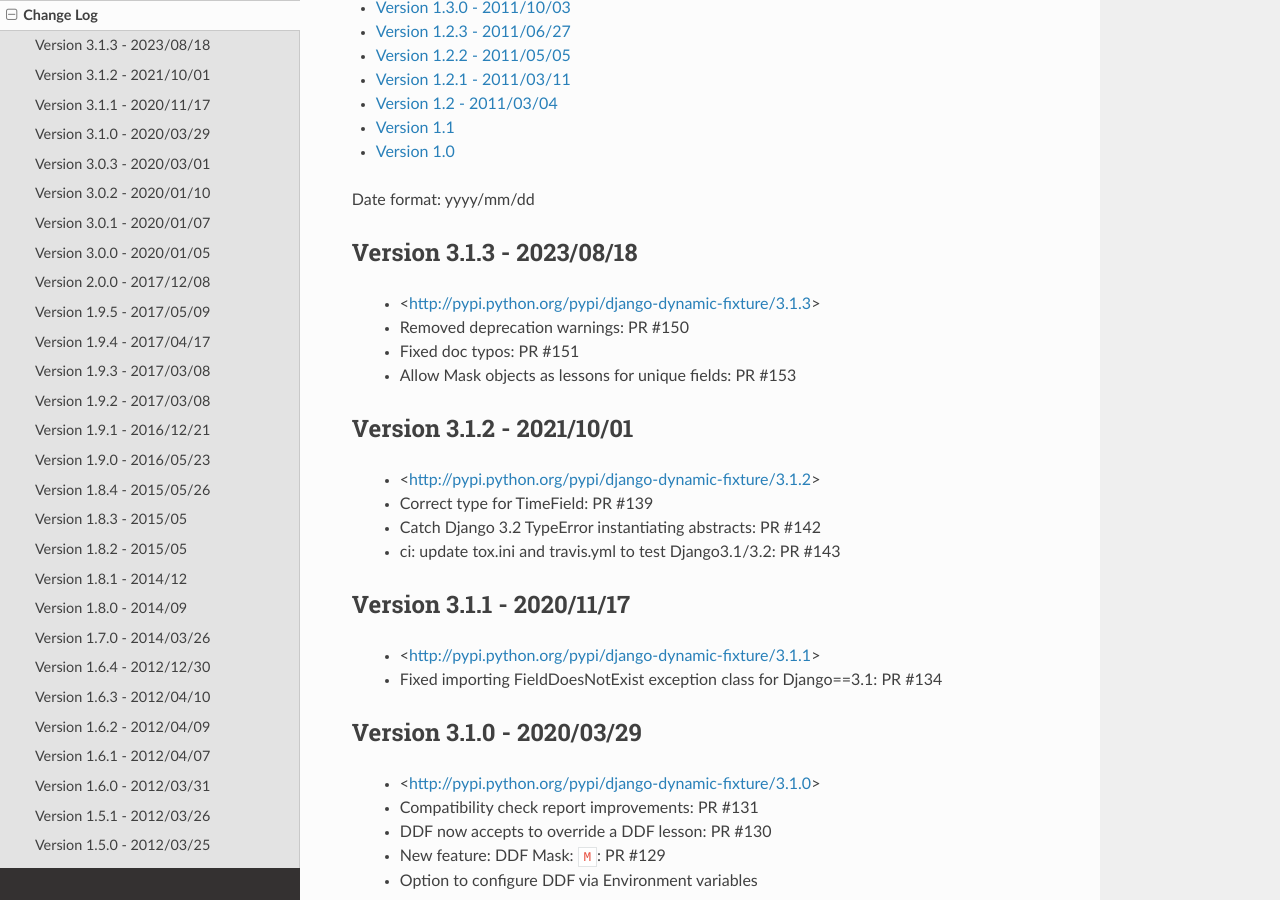
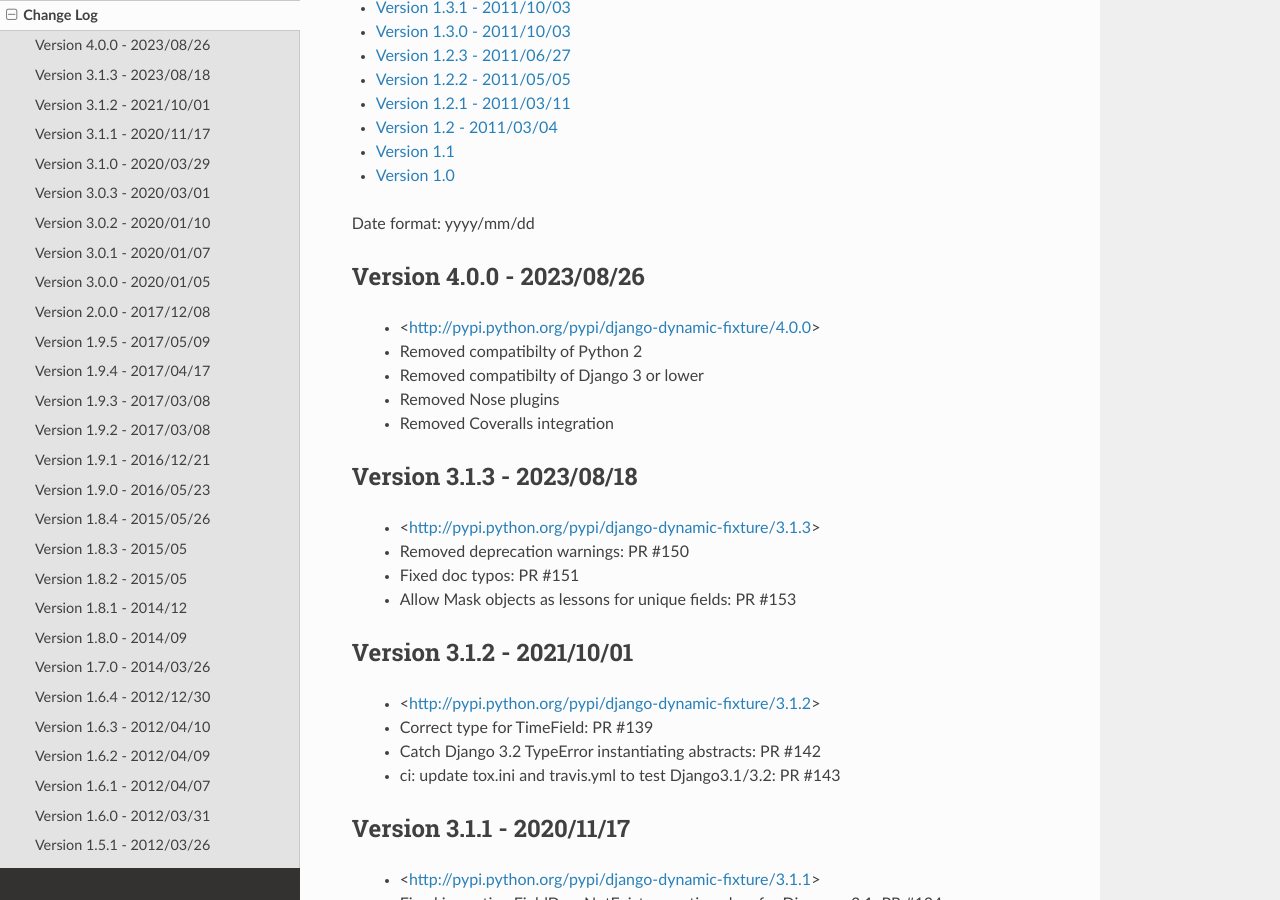
Before and after one commit to paulocheque/django-dynamic-fixture, a Sphinx documentation site: the page built from docs/source/change_log.rst, in a window 1280 px wide and 900 px high, scrolled down 956 px. Built offline with Sphinx 7.4.7 and the Read the Docs theme 2.0.0, drawn with Linux system fonts in a browser that asks for light colours; some of the changed text lies outside the part shown.

Commit message:
Release 4.0.0

```diff
--- a/django_dynamic_fixture/__init__.py
+++ b/django_dynamic_fixture/__init__.py
@@ -18,7 +18,7 @@
 from django_dynamic_fixture.script_ddf_checkings import ddf_check_models
 
 
-__version__ = '3.1.3'
+__version__ = '4.0.0'
 
 
 if not django_greater_than(1, 10):
--- a/docs/source/change_log.rst
+++ b/docs/source/change_log.rst
@@ -7,6 +7,14 @@
    :local:
 
 Date format: yyyy/mm/dd
+
+Version 4.0.0 - 2023/08/26
+-------------------------------------------------------------------------------
+  * <http://pypi.python.org/pypi/django-dynamic-fixture/4.0.0>
+  * Removed compatibilty of Python 2
+  * Removed compatibilty of Django 3 or lower
+  * Removed Nose plugins
+  * Removed Coveralls integration
 
 Version 3.1.3 - 2023/08/18
 -------------------------------------------------------------------------------
--- a/docs/source/conf.py
+++ b/docs/source/conf.py
@@ -52,9 +52,9 @@
 # built documents.
 #
 # The short X.Y version.
-version = '3.1.3'
+version = '4.0.0'
 # The full version, including alpha/beta/rc tags.
-release = '3.1.3'
+release = '4.0.0'
 
 # The language for content autogenerated by Sphinx. Refer to documentation
 # for a list of supported languages.
```
Also changed, not shown: README.md (+1 -1 lines), 1 other file.
